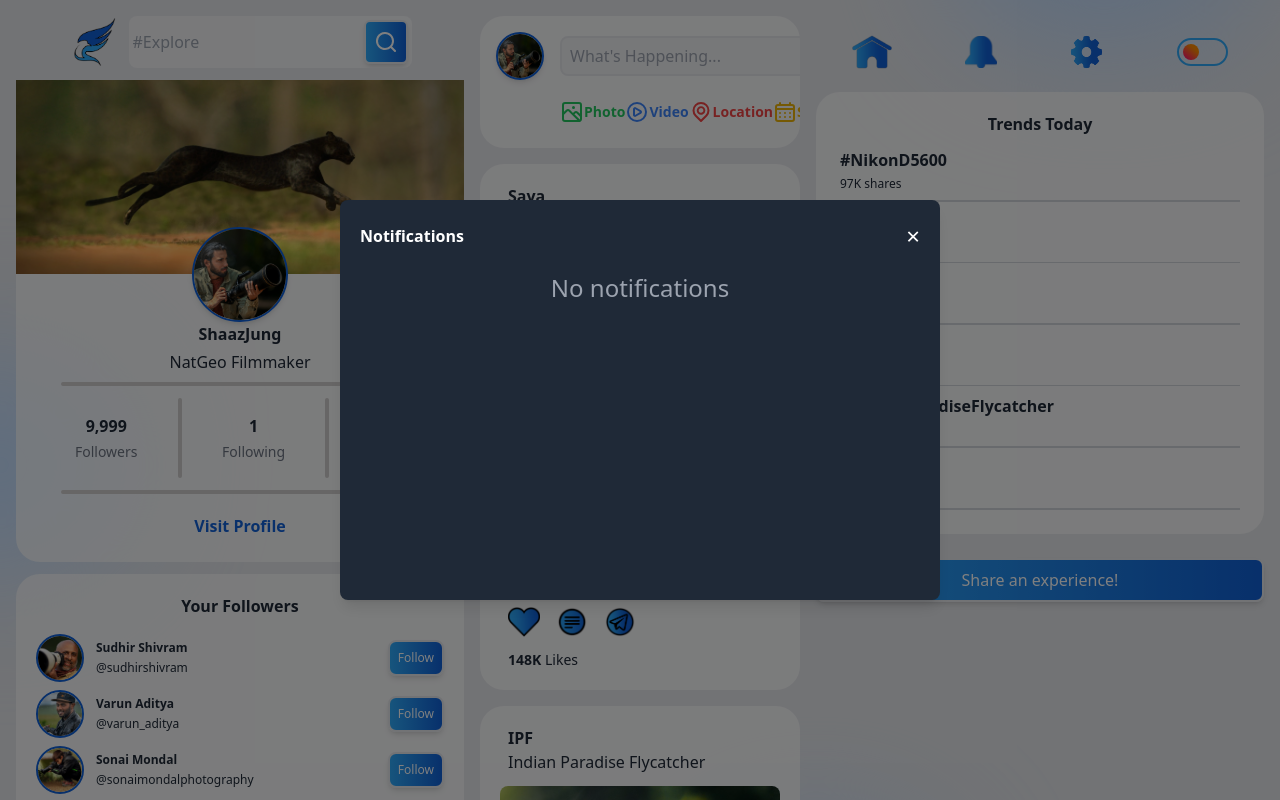
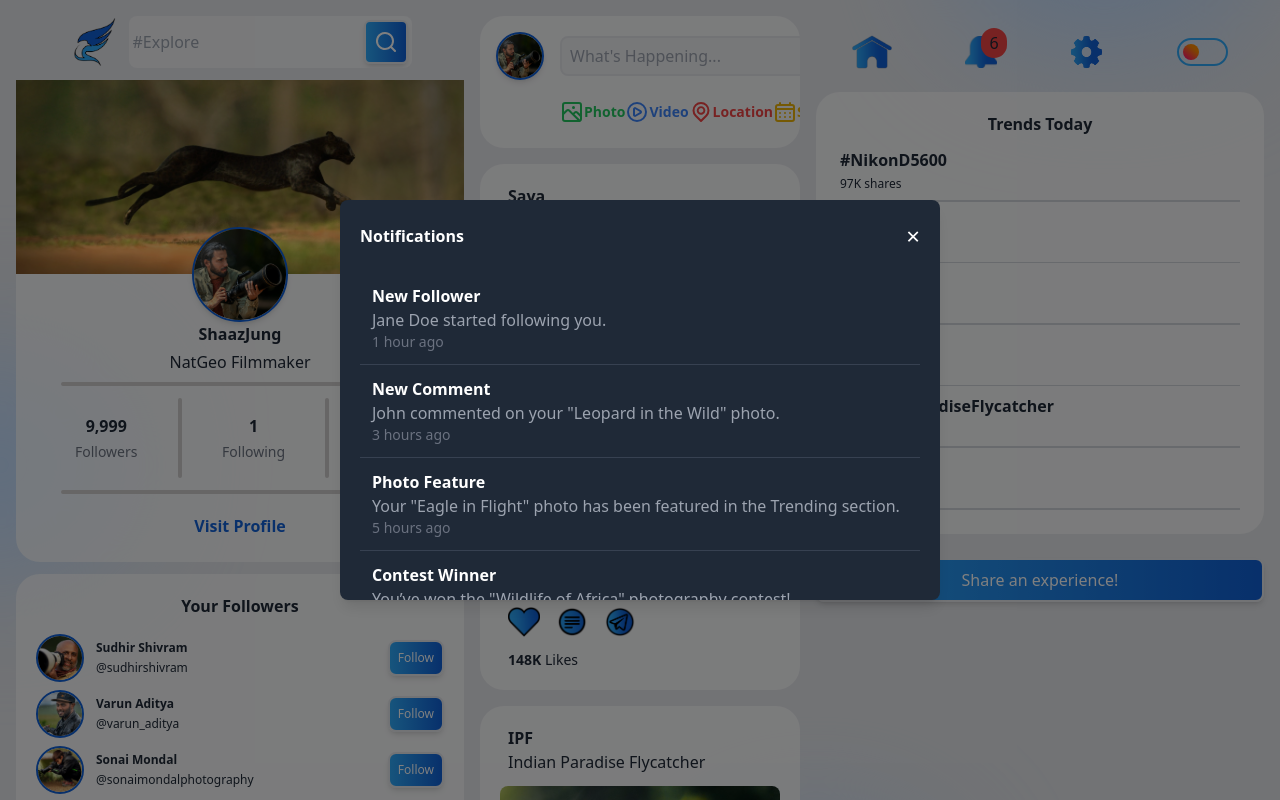
Before and after one commit to SwanandD121/FeatherPerfect_fe, a React (Create React App) app: page /home in a window 1280 px wide. Both pictures are taken after a click on the picture 980 px from the left and 52 px from the top of the page. Shown: the top 800 px of the page. Built offline with nearby package versions, Linux system fonts and the light colour scheme.

Commit message:
implemented notification modal

```diff
--- a/src/Components/LogoSearch/LogoSearch.jsx
+++ b/src/Components/LogoSearch/LogoSearch.jsx
@@ -1,11 +1,13 @@
 import React from 'react'
 import Logo from '../../img/logo.png'
 import { UilSearch } from '@iconscout/react-unicons'
-
+import { Link } from 'react-router-dom'
 const LogoSearch = () => {
   return (
     <div className='logoSearch flex gap-3 items-center overflow-hidden'>
+      <Link to="/home">
       <img src={Logo} alt="" className='w-12 h-12'/>
+      </Link>
       <div className="Search flex bg-gray-100 dark:bg-slate-800 rounded-lg p-1">
         <input type="text" placeholder='#Explore' className='bg-transparent border-none outline-none dark:text-white' />
         <div className="s-icon flex items-center justify-center rounded-md p-2 text-white bg-gradient-to-r from-[#2eaafa] to-[#1060d7] shadow-md border-2  hover:border-2 dark:border-2 dark:border-black/90 dark:hover:border-[#2eaafa]   hover:border-[#2eaafa] hover:bg-gradient-to-l hover:from-transparent hover:to-transparent hover:text-[#297eff] hover:cursor-pointer">
--- a/src/Components/NotificationModal/NotificationModal.jsx
+++ b/src/Components/NotificationModal/NotificationModal.jsx
@@ -1,7 +1,6 @@
 import React, { useRef } from 'react';
 
-
-const NotificationModal = ({ modalOpened, setModalOpened }) => {
+const NotificationModal = ({ modalOpened, setModalOpened, notifications }) => {
   const modalRef = useRef();
 
   const handleClickOutside = (event) => {
@@ -18,7 +17,7 @@ const NotificationModal = ({ modalOpened, setModalOpened }) => {
       onClick={handleClickOutside}
     >
       <div
-        className="bg-gray-800 p-5 rounded-lg w-[600px] h-[400px] shadow-lg"
+        className="bg-gray-800 p-5 rounded-lg w-[600px] h-[400px] shadow-lg overflow-y-auto"
         ref={modalRef}
       >
         <div className="flex justify-between items-center">
@@ -31,7 +30,17 @@ const NotificationModal = ({ modalOpened, setModalOpened }) => {
           </button>
         </div>
         <div className="mt-5">
-          <p className="text-center text-gray-400 text-2xl">No notifications</p>
+          {notifications.length > 0 ? (
+            notifications.map((notification, index) => (
+              <div key={index} className="p-3 border-b border-gray-700">
+                <h4 className="text-white font-bold">{notification.title}</h4>
+                <p className="text-gray-400">{notification.message}</p>
+                <p className="text-gray-500 text-sm">{notification.time}</p>
+              </div>
+            ))
+          ) : (
+            <p className="text-center text-gray-400 text-2xl">No notifications</p>
+          )}
         </div>
       </div>
     </div>
--- a/src/Components/RightSide/RightSide.jsx
+++ b/src/Components/RightSide/RightSide.jsx
@@ -8,10 +8,19 @@ import { Link } from 'react-router-dom';
 import './RightSide.css';
 import NotificationModal from '../NotificationModal/NotificationModal';
 
+const notifications = [
+  { title: 'New Follower', message: 'Jane Doe started following you.', time: '1 hour ago' },
+  { title: 'New Comment', message: 'John commented on your "Leopard in the Wild" photo.', time: '3 hours ago' },
+  { title: 'Photo Feature', message: 'Your "Eagle in Flight" photo has been featured in the Trending section.', time: '5 hours ago' },
+  { title: 'Contest Winner', message: 'You’ve won the "Wildlife of Africa" photography contest!', time: '1 day ago' },
+  { title: 'Photo Upload Success', message: 'Your "Elephants at Sunset" photo has been successfully uploaded.', time: '2 days ago' },
+  { title: 'New Message', message: 'David sent you a message: "Would love to collaborate on a project."', time: '3 days ago' },
+];
 const RightSide = () => {
   const [theme, setTheme] = useState(null);
   const [modalOpened, setModalOpened] = useState(false);
   const [notiModalOpened, setNotiModalOpened] = useState(false);
+  const [count,setCount] =useState(notifications.length);
 
   useEffect(() => {
     if (window.matchMedia('(prefers-color-scheme: dark)').matches) {
@@ -40,7 +49,14 @@ const RightSide = () => {
           <img src={Home} alt="home" className='w-[2.5rem] h-[2.5rem]' />
         </Link>
 
-        <img src={Noti} alt="notifications" className='w-8 h-8' onClick={() => setNotiModalOpened(true)} />
+       <div className='relative ' onClick={() => setNotiModalOpened(true)}>
+        <img src={Noti} alt="notifications" className='w-8 h-8 ' onClick={() => setNotiModalOpened(true)} />
+
+       <div className='absolute top-[-8px] right-[-10px] bg-red-500  p-[3px] px-[8px] rounded-full'>
+        {count}
+       </div>
+        </div>
+
         <img src={Setting} alt="settings" className='w-[2.2rem] h-[2.2rem]' />
 
         <label className="switch">
@@ -59,7 +75,7 @@ const RightSide = () => {
       </button>
 
       <ShareModal modalOpened={modalOpened} setModalOpened={setModalOpened} />
-      <NotificationModal modalOpened={notiModalOpened} setModalOpened={setNotiModalOpened} />
+      <NotificationModal modalOpened={notiModalOpened} setModalOpened={setNotiModalOpened}  notifications={notifications}/>
     </div>
   );
 };
```
